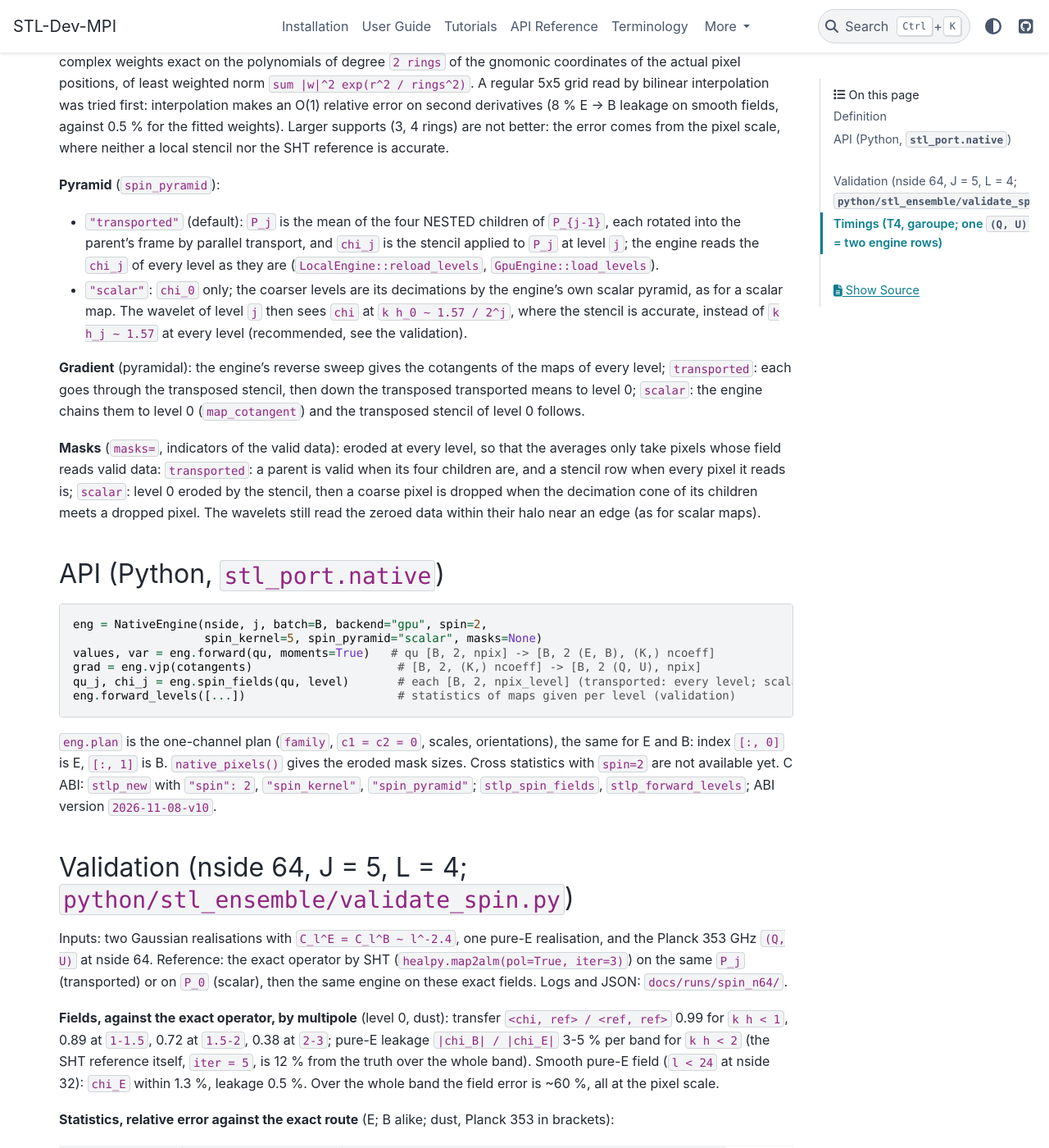
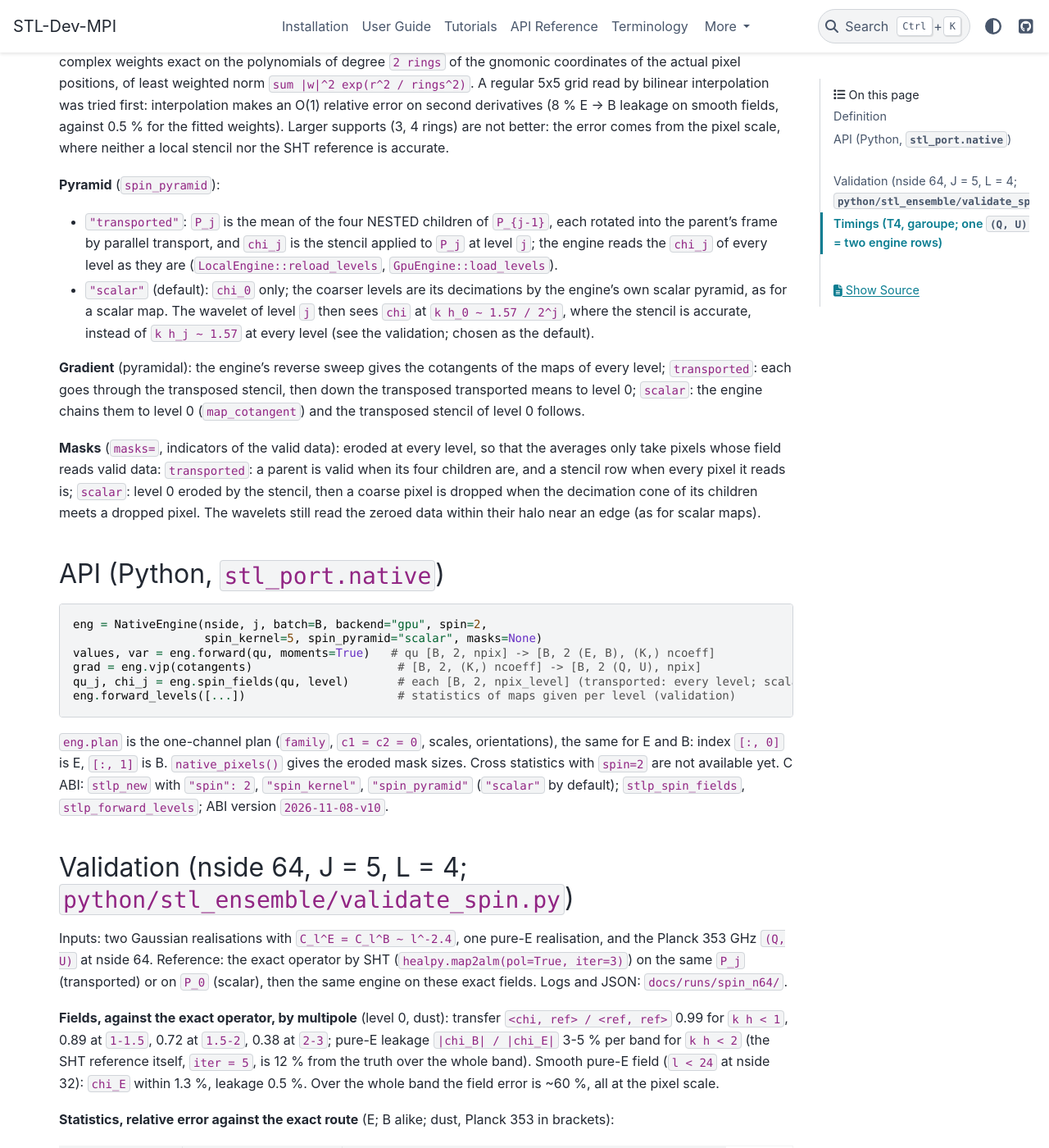
Before and after one commit to jmdelouis/STL-Dev-MPI, a Sphinx documentation site: the page built from docs/spin_scattering.md, in a window 1280 px wide and 1400 px high, scrolled down 727 px. Shown: the whole window at 82% size. Built offline with Sphinx 7.4.7 and the PyData theme 0.15.4, drawn with Linux system fonts in a browser that asks for light colours.

Commit message:
Spin 2: scalar pyramid of chi_0 by default (spin_pyramid="transported" on request)
Co-Authored-By: Claude Opus 5.5 <noreply@anthropic.com>

```diff
--- a/docs/spin_scattering.md
+++ b/docs/spin_scattering.md
@@ -35,16 +35,16 @@ stencil nor the SHT reference is accurate.
 
 **Pyramid** (`spin_pyramid`):
 
-- `"transported"` (default): `P_j` is the mean of the four NESTED
+- `"transported"`: `P_j` is the mean of the four NESTED
   children of `P_{j-1}`, each rotated into the parent's frame by parallel
   transport, and `chi_j` is the stencil applied to `P_j` at level `j`; the
   engine reads the `chi_j` of every level as they are
   (`LocalEngine::reload_levels`, `GpuEngine::load_levels`).
-- `"scalar"`: `chi_0` only; the coarser levels are its decimations by the
+- `"scalar"` (default): `chi_0` only; the coarser levels are its decimations by the
   engine's own scalar pyramid, as for a scalar map. The wavelet of level
   `j` then sees `chi` at `k h_0 ~ 1.57 / 2^j`, where the stencil is
-  accurate, instead of `k h_j ~ 1.57` at every level (recommended, see the
-  validation).
+  accurate, instead of `k h_j ~ 1.57` at every level (see the
+  validation; chosen as the default).
 
 **Gradient** (pyramidal): the engine's reverse sweep gives the cotangents of
 the maps of every level; `transported`: each goes through the transposed
@@ -75,7 +75,7 @@ eng.forward_levels([...])                      # statistics of maps given per le
 orientations), the same for E and B: index `[:, 0]` is E, `[:, 1]` is B.
 `native_pixels()` gives the eroded mask sizes. Cross statistics with
 `spin=2` are not available yet. C ABI: `stlp_new` with `"spin": 2`,
-`"spin_kernel"`, `"spin_pyramid"`; `stlp_spin_fields`,
+`"spin_kernel"`, `"spin_pyramid"` (`"scalar"` by default); `stlp_spin_fields`,
 `stlp_forward_levels`; ABI version `2026-11-08-v10`.
 
 ## Validation (nside 64, J = 5, L = 4; `python/stl_ensemble/validate_spin.py`)
```
Also changed, not shown: 4 other files.
